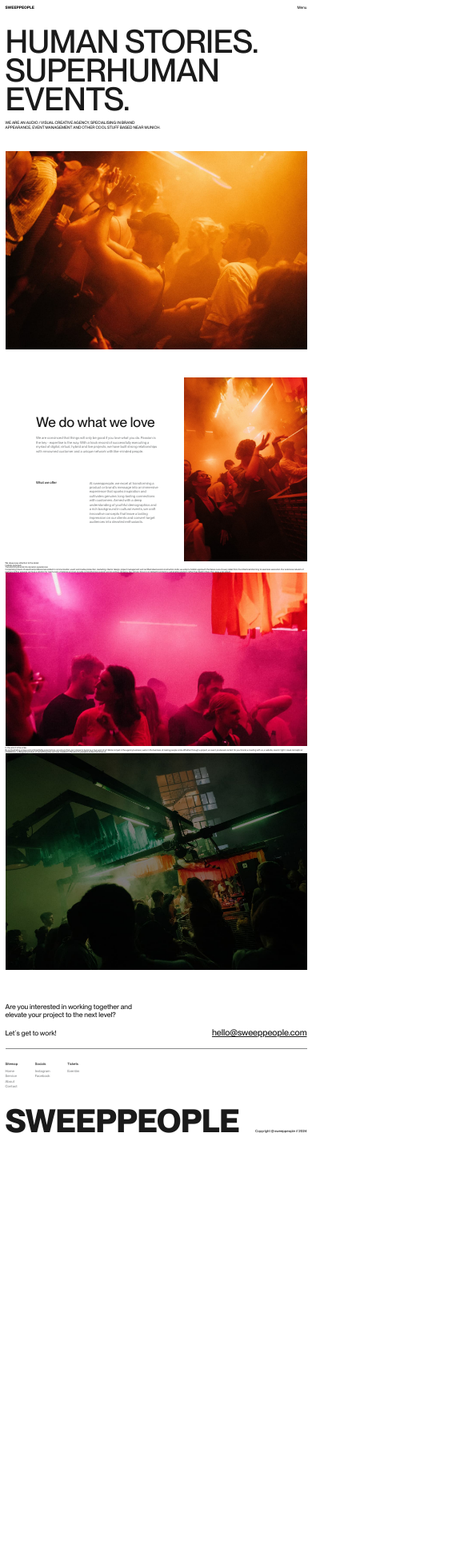
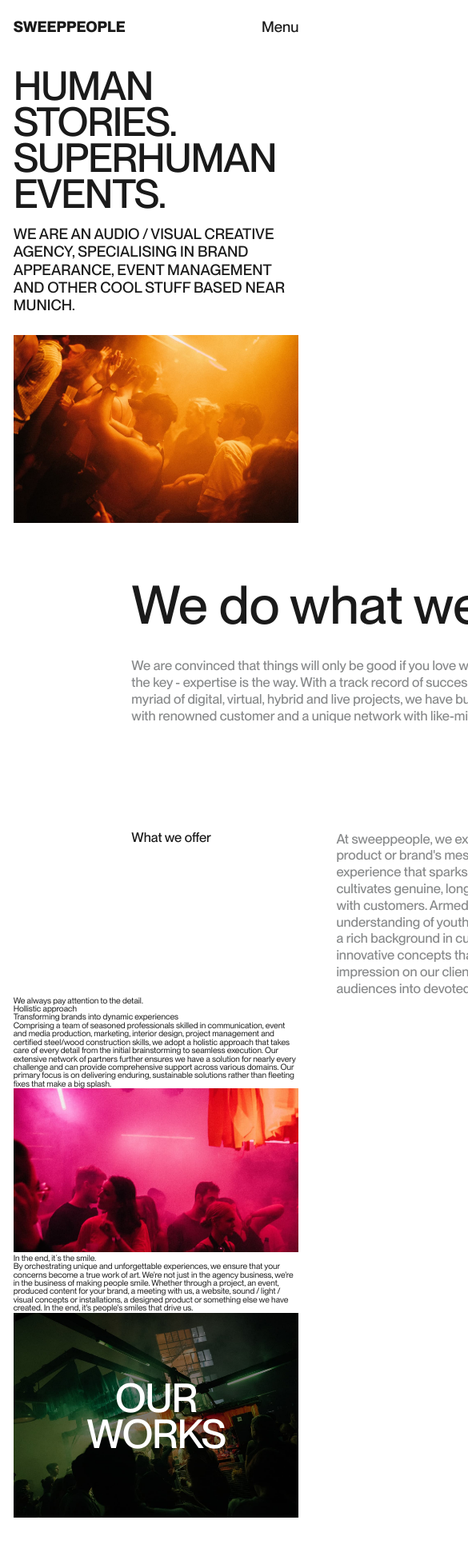
Before and after one commit to davidmhansen/sweep, a Next.js app: page / in a window 390 px wide. Shown: the top 1936 px of the page at 80% size, 585 px wide, since content can reach past the window. Before the commit the page ends 1430 px from the top, so only its background shows below. Built offline with nearby package versions, Linux system fonts and the light colour scheme.

Commit message:
update homepage & footer mobile phone views

```diff
--- a/app/page.tsx
+++ b/app/page.tsx
@@ -115,6 +115,7 @@ export default function Home() {
             alt="Picture of the author"
             style={{ width: "100%", height: "auto" }}
           />
+          <span className="homepage__cta-copy">OUR WORKS</span>
         </div>
       </section>
     </div>
--- a/styles/base/base.scss
+++ b/styles/base/base.scss
@@ -6,15 +6,20 @@
 
 html {
     font-size: calc(100vw / 1440 * 10);
+
+    @include media ('<phone') {
+        font-size: calc(100vw / 375 * 10);
+    }
 }
 
 body {
     font-family: $font-neue-montreal;
     color: $color-cod-gray;
-    // @include media('<phone') {
-    //     font-size: 100rem;
-    // }
     padding: 0 2.4rem 0;
+
+    @include media ('<phone') {
+        padding: 0 1.6rem 0;
+    }
 }
 
 a {
--- a/styles/components/footer.scss
+++ b/styles/components/footer.scss
@@ -1,6 +1,4 @@
 .footer {
-
-
 
     .footer__contact {
         padding: 2.4rem 0 4.8rem 0;
@@ -10,18 +8,38 @@
         border-bottom: 1px solid $color-light-gray;
         margin-bottom: 6.4rem;
 
+        @include media ('<phone') {
+            display: block;
+            padding: 1.6rem 0 2.4rem 0;
+            margin-bottom: 4.8rem;
+        }
+
         .footer__contact-copy {
             @extend %title-32;
             max-width: 61.1rem;
 
+            @include media ('<phone') {
+                font-size: 2.4rem;
+                max-width: 100vw;
+                line-height: 2.52rem;
+            }
+
             p:first-child {
                 margin-bottom: 4.8rem;
+
+                @include media ('<phone') {
+                    margin-bottom: 2.4rem
+                }
             }
         }
 
         .footer__contact-mail {
             @extend %title-40;
             text-decoration: underline;
+
+            @include media ('<phone') {
+                font-size: 2.4rem;
+            }
         }
     }
 
@@ -29,6 +47,10 @@
         display: flex;
         gap: 8rem;
         margin-bottom: 8rem;
+
+        @include media ('<phone') {
+            gap: 4.8rem;
+        }
 
         .footer__links-wrapper {
 
@@ -56,9 +78,19 @@
         justify-content: space-between;
         align-items: baseline;
 
+        @include media ('<phone') {
+            flex-direction: column;
+            align-items: flex-start;
+        }
+
         .footer__company-logo {
             @extend %title-148;
             font-weight: 700;
+
+            @include media ('<phone') {
+                font-size: 3.2rem;
+                margin-bottom: 0
+            }
         }
 
         .footer__company-copyright {
--- a/styles/pages/homepage/homepage.scss
+++ b/styles/pages/homepage/homepage.scss
@@ -3,6 +3,11 @@
     header {
         padding-top: 6.4rem;
         margin-bottom: 12.8rem;
+
+        @include media ('<phone') {
+            padding-top: 1.6rem;
+            margin-bottom: 6.4rem;
+        }
 
         .homepage__title {
             @extend %title-148;
@@ -13,6 +18,13 @@
             @extend %subtitle-18;
             max-width: 50vw;
             margin-bottom: 9.6rem;
+
+            @include media ('<phone') {
+                font-size: 1.8rem;
+                line-height: 2.16rem;
+                max-width: 100vh;
+                margin-bottom: 2.4rem;
+            }
         }
     }
 
@@ -75,6 +87,18 @@
 
     .homepage__cta--bottom {
         margin-bottom: 12.8rem;
+        position: relative;
+
+        .homepage__cta-copy {
+            cursor: default;
+            text-align: center;
+            @extend %title-148;
+            color: white;
+            position: absolute;
+            left: 50%;
+            top: 50%;
+            transform: translate(-50%,-50%);
+        }
     }
 
 }
--- a/styles/shared/titles.scss
+++ b/styles/shared/titles.scss
@@ -6,6 +6,13 @@
     text-transform: uppercase;
     margin-bottom: 3.2rem;
     font-weight: 500;
+
+    @include media('<phone') {
+        font-size: 4.8rem;
+        line-height: 4.32rem;
+        letter-spacing: -.125rem;
+        margin-bottom: 1.6rem;
+    }
 }
 
 %title-64 {
@@ -35,4 +42,9 @@
     text-transform: uppercase;
     line-height: 2.16rem;
     font-weight: 500;
+
+    @include media('<phone') {
+        font-size: 18px;
+        line-height: 21.6px;
+    }
 }
```
